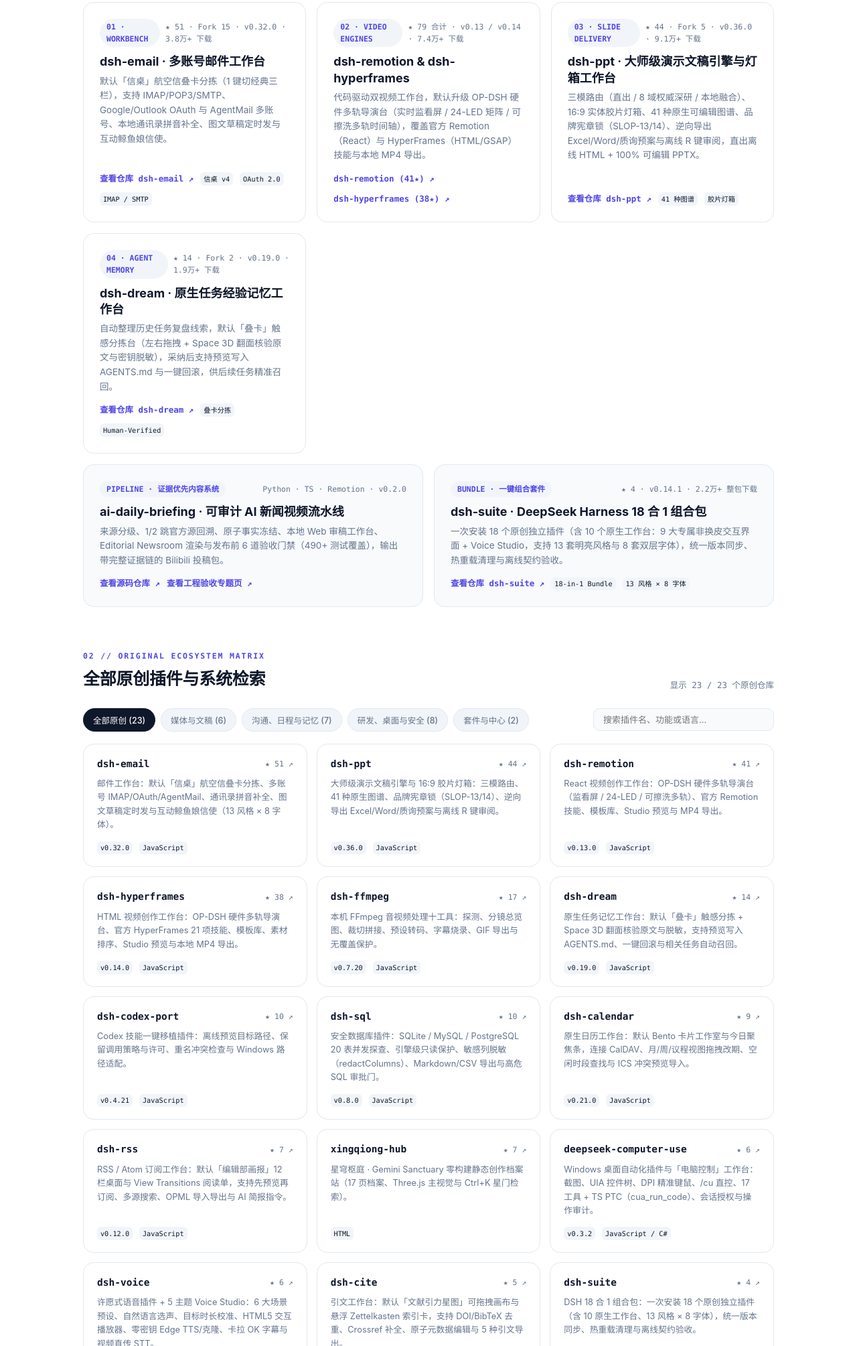
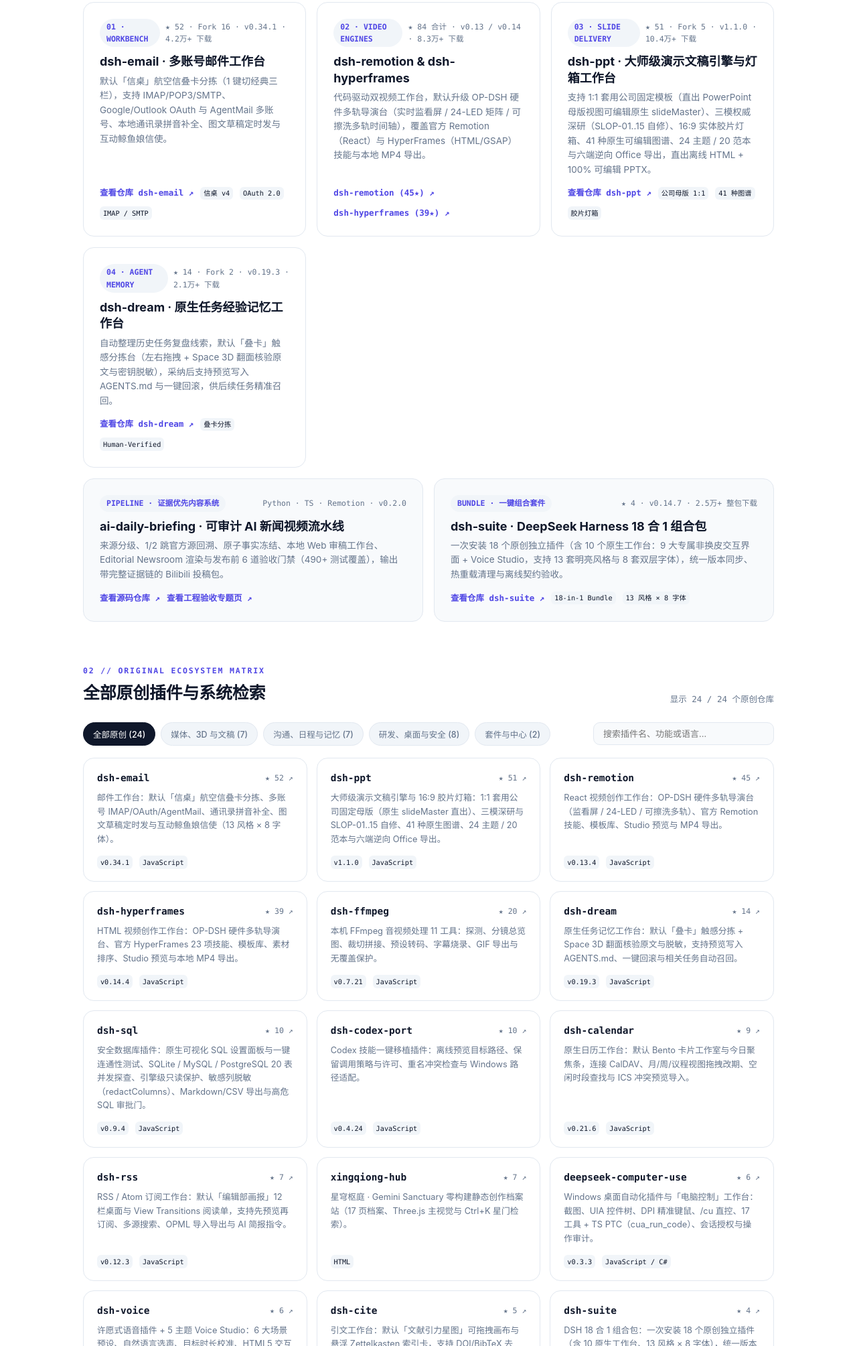
Before and after one commit to STARDUSTLC666/home, a plain HTML site: page index.html in a window 1280 px wide. Shown: the part 791-2800 px from the top of the page at 67% size. Drawn offline with Linux system fonts and the light colour scheme.

Commit message:
fix: correct email to liuzhoucxk@gmail.com and sync 2026-11-27 stats & dsh-blender-studio

```diff
--- a/index.html
+++ b/index.html
@@ -10,7 +10,7 @@
     } catch {}
   </script>
   <title>STARDUST | AI Systems &amp; DeepSeek Harness Ecosystem</title>
-  <meta name="description" content="STARDUST (STARDUSTLC666) 个人品牌主页：把模糊的 AI 需求构筑为可运行、可复核、可交付的工程工具。收录 20+ 原创 DeepSeek Harness (dsh-*) 插件生态（11 原生工作台、13 风格 × 8 字体）与可审计自动化流水线。" />
+  <meta name="description" content="STARDUST (STARDUSTLC666) 个人品牌主页：把模糊的 AI 需求构筑为可运行、可复核、可交付的工程工具。收录 20+ 原创 DeepSeek Harness (dsh-*) 插件生态（12 原生工作台、13 风格 × 8 字体）与可审计自动化流水线。" />
   <meta property="og:type" content="website" />
   <meta property="og:title" content="STARDUST | AI Systems &amp; Harness Builder" />
   <meta property="og:description" content="把模糊的 AI 内容与自动化需求，构筑为可运行、可复核、可交付的工程工具。" />
@@ -478,19 +478,19 @@
         <h1>STARDUST</h1>
         <p class="hero-lead">把模糊的 AI 需求，构筑为可运行、可复核、可交付的系统。</p>
         <p class="hero-sub">
-          独立构建并维护 20+ 原创 DeepSeek Harness（<code>dsh-*</code>）插件生态（含 11 个原生工作台，支持 13 套明亮风格与 8 套中英双层字体）与证据优先的自动化视频流水线，覆盖多账号邮件、大师级演示文稿、代码驱动视频、语音工坊、任务记忆、代码安全与 Windows 桌面自动化。
+          独立构建并维护 20+ 原创 DeepSeek Harness（<code>dsh-*</code>）插件生态（含 12 个原生工作台，支持 13 套明亮风格与 8 套中英双层字体）与证据优先的自动化视频流水线，覆盖多账号邮件、大师级演示文稿、代码驱动视频、Blender 3D、语音工坊、任务记忆、代码安全与 Windows 桌面自动化。
         </p>
 
         <div class="cta-row">
           <a href="#flagship" class="btn-primary">查看核心代表作 ↓</a>
-          <a href="#ecosystem" class="btn-secondary">检索全部 23 个原创仓库</a>
+          <a href="#ecosystem" class="btn-secondary">检索全部 24 个原创仓库</a>
           <a href="https://github.com/STARDUSTLC666" target="_blank" rel="noreferrer" class="btn-secondary">GitHub 主页 ↗</a>
         </div>
 
         <div class="metrics">
-          <div class="metric-pill"><strong>280+</strong> GitHub Stars</div>
-          <div class="metric-pill"><strong>510K+</strong> npm 累计下载</div>
-          <div class="metric-pill"><strong>20+</strong> 原创插件 · 11 原生工作台</div>
+          <div class="metric-pill"><strong>300+</strong> GitHub Stars</div>
+          <div class="metric-pill"><strong>570K+</strong> npm 累计下载</div>
+          <div class="metric-pill"><strong>20+</strong> 原创插件 · 12 原生工作台</div>
           <div class="metric-pill"><strong>01 可运行 · 02 可复核 · 03 可维护</strong></div>
         </div>
 
@@ -528,7 +528,7 @@
             <div>
               <div class="card-meta">
                 <span class="card-badge">01 · WORKBENCH</span>
-                <span>★ 51 · Fork 15 · v0.32.0 · 3.8万+ 下载</span>
+                <span>★ 52 · Fork 16 · v0.34.1 · 4.2万+ 下载</span>
               </div>
               <h3>dsh-email · 多账号邮件工作台</h3>
               <p>默认「信桌」航空信叠卡分拣（1 键切经典三栏），支持 IMAP/POP3/SMTP、Google/Outlook OAuth 与 AgentMail 多账号、本地通讯录拼音补全、图文草稿定时发与互动鲸鱼娘信使。</p>
@@ -545,14 +545,14 @@
             <div>
               <div class="card-meta">
                 <span class="card-badge">02 · VIDEO ENGINES</span>
-                <span>★ 79 合计 · v0.13 / v0.14 · 7.4万+ 下载</span>
+                <span>★ 84 合计 · v0.13 / v0.14 · 8.3万+ 下载</span>
               </div>
               <h3>dsh-remotion &amp; dsh-hyperframes</h3>
               <p>代码驱动双视频工作台，默认升级 OP-DSH 硬件多轨导演台（实时监看屏 / 24-LED 矩阵 / 可擦洗多轨时间轴），覆盖官方 Remotion（React）与 HyperFrames（HTML/GSAP）技能与本地 MP4 导出。</p>
             </div>
             <div class="card-links">
-              <a class="card-link" href="https://github.com/STARDUSTLC666/dsh-remotion" target="_blank" rel="noreferrer">dsh-remotion (41★) ↗</a>
-              <a class="card-link" href="https://github.com/STARDUSTLC666/dsh-hyperframes" target="_blank" rel="noreferrer">dsh-hyperframes (38★) ↗</a>
+              <a class="card-link" href="https://github.com/STARDUSTLC666/dsh-remotion" target="_blank" rel="noreferrer">dsh-remotion (45★) ↗</a>
+              <a class="card-link" href="https://github.com/STARDUSTLC666/dsh-hyperframes" target="_blank" rel="noreferrer">dsh-hyperframes (39★) ↗</a>
             </div>
           </article>
 
@@ -560,13 +560,14 @@
             <div>
               <div class="card-meta">
                 <span class="card-badge">03 · SLIDE DELIVERY</span>
-                <span>★ 44 · Fork 5 · v0.36.0 · 9.1万+ 下载</span>
+                <span>★ 51 · Fork 5 · v1.1.0 · 10.4万+ 下载</span>
               </div>
               <h3>dsh-ppt · 大师级演示文稿引擎与灯箱工作台</h3>
-              <p>三模路由（直出 / 8 域权威深研 / 本地融合）、16:9 实体胶片灯箱、41 种原生可编辑图谱、品牌宪章锁（SLOP-13/14）、逆向导出 Excel/Word/质询预案与离线 R 键审阅，直出离线 HTML + 100% 可编辑 PPTX。</p>
+              <p>支持 1:1 套用公司固定模板（直出 PowerPoint 母版视图可编辑原生 slideMaster）、三模权威深研（SLOP-01..15 自修）、16:9 实体胶片灯箱、41 种原生可编辑图谱、24 主题 / 20 范本与六端逆向 Office 导出，直出离线 HTML + 100% 可编辑 PPTX。</p>
             </div>
             <div class="card-links">
               <a class="card-link" href="https://github.com/STARDUSTLC666/dsh-ppt" target="_blank" rel="noreferrer">查看仓库 dsh-ppt ↗</a>
+              <code>公司母版 1:1</code>
               <code>41 种图谱</code>
               <code>胶片灯箱</code>
             </div>
@@ -576,7 +577,7 @@
             <div>
               <div class="card-meta">
                 <span class="card-badge">04 · AGENT MEMORY</span>
-                <span>★ 14 · Fork 2 · v0.19.0 · 1.9万+ 下载</span>
+                <span>★ 14 · Fork 2 · v0.19.3 · 2.1万+ 下载</span>
               </div>
               <h3>dsh-dream · 原生任务经验记忆工作台</h3>
               <p>自动整理历史任务复盘线索，默认「叠卡」触感分拣台（左右拖拽 + Space 3D 翻面核验原文与密钥脱敏），采纳后支持预览写入 AGENTS.md 与一键回滚，供后续任务精准召回。</p>
@@ -609,7 +610,7 @@
             <div>
               <div class="card-meta">
                 <span class="card-badge">BUNDLE · 一键组合套件</span>
-                <span>★ 4 · v0.14.1 · 2.2万+ 整包下载</span>
+                <span>★ 4 · v0.14.7 · 2.5万+ 整包下载</span>
               </div>
               <h3>dsh-suite · DeepSeek Harness 18 合 1 组合包</h3>
               <p>一次安装 18 个原创独立插件（含 10 个原生工作台：9 大专属非换皮交互界面 + Voice Studio，支持 13 套明亮风格与 8 套双层字体），统一版本同步、热重载清理与离线契约验收。</p>
@@ -630,13 +631,13 @@
             <div class="section-tag">02 // ORIGINAL ECOSYSTEM MATRIX</div>
             <h2 id="eco-title">全部原创插件与系统检索</h2>
           </div>
-          <span id="repo-count" class="section-note">显示 23 / 23 个原创仓库</span>
+          <span id="repo-count" class="section-note">显示 24 / 24 个原创仓库</span>
         </div>
 
         <div class="filter-bar">
           <div class="cat-pills" role="group" aria-label="按分类筛选原创仓库">
-            <button type="button" class="cat-pill" data-cat="all" aria-pressed="true">全部原创 (23)</button>
-            <button type="button" class="cat-pill" data-cat="media" aria-pressed="false">媒体与文稿 (6)</button>
+            <button type="button" class="cat-pill" data-cat="all" aria-pressed="true">全部原创 (24)</button>
+            <button type="button" class="cat-pill" data-cat="media" aria-pressed="false">媒体、3D 与文稿 (7)</button>
             <button type="button" class="cat-pill" data-cat="work" aria-pressed="false">沟通、日程与记忆 (7)</button>
             <button type="button" class="cat-pill" data-cat="dev" aria-pressed="false">研发、桌面与安全 (8)</button>
             <button type="button" class="cat-pill" data-cat="hub" aria-pressed="false">套件与中心 (2)</button>
@@ -688,6 +689,7 @@
           <code>C# / Windows UIA</code>
           <code>React &amp; Remotion</code>
           <code>HyperFrames &amp; GSAP</code>
+          <code>Blender / bpy</code>
           <code>FFmpeg</code>
           <code>Edge TTS / Whisper</code>
           <code>SQLite / MySQL / PostgreSQL</code>
@@ -702,37 +704,38 @@
         <div style="font-family: ui-monospace, SFMono-Regular, Menlo, Consolas, monospace;">
           <a href="https://github.com/STARDUSTLC666" target="_blank" rel="noreferrer">github.com/STARDUSTLC666 ↗</a>
           &nbsp;·&nbsp;
-          <a href="mailto:liuzhousk@gmail.com">liuzhousk@gmail.com</a>
+          <a href="mailto:liuzhoucxk@gmail.com">liuzhoucxk@gmail.com</a>
         </div>
       </footer>
     </div>
   </main>
 
   <script>
-    // 100% Verified Original Repositories of STARDUSTLC666 (isFork === false, synced 2026-11-23)
+    // 100% Verified Original Repositories of STARDUSTLC666 (isFork === false, synced 2026-11-27)
     const REPOS = [
-      { name: "dsh-email", ver: "v0.32.0", stars: 51, lang: "JavaScript", cat: "work", desc: "邮件工作台：默认「信桌」航空信叠卡分拣、多账号 IMAP/OAuth/AgentMail、通讯录拼音补全、图文草稿定时发与互动鲸鱼娘信使（13 风格 × 8 字体）。" },
-      { name: "dsh-ppt", ver: "v0.36.0", stars: 44, lang: "JavaScript", cat: "media", desc: "大师级演示文稿引擎与 16:9 胶片灯箱：三模路由、41 种原生图谱、品牌宪章锁（SLOP-13/14）、逆向导出 Excel/Word/质询预案与离线 R 键审阅。" },
-      { name: "dsh-remotion", ver: "v0.13.0", stars: 41, lang: "JavaScript", cat: "media", desc: "React 视频创作工作台：OP-DSH 硬件多轨导演台（监看屏 / 24-LED / 可擦洗多轨）、官方 Remotion 技能、模板库、Studio 预览与 MP4 导出。" },
-      { name: "dsh-hyperframes", ver: "v0.14.0", stars: 38, lang: "JavaScript", cat: "media", desc: "HTML 视频创作工作台：OP-DSH 硬件多轨导演台、官方 HyperFrames 21 项技能、模板库、素材排序、Studio 预览与本地 MP4 导出。" },
-      { name: "dsh-ffmpeg", ver: "v0.7.20", stars: 17, lang: "JavaScript", cat: "media", desc: "本机 FFmpeg 音视频处理十工具：探测、分镜总览图、裁切拼接、预设转码、字幕烧录、GIF 导出与无覆盖保护。" },
-      { name: "dsh-dream", ver: "v0.19.0", stars: 14, lang: "JavaScript", cat: "work", desc: "原生任务记忆工作台：默认「叠卡」触感分拣 + Space 3D 翻面核验原文与脱敏，支持预览写入 AGENTS.md、一键回滚与相关任务自动召回。" },
-      { name: "dsh-codex-port", ver: "v0.4.21", stars: 10, lang: "JavaScript", cat: "dev", desc: "Codex 技能一键移植插件：离线预览目标路径、保留调用策略与许可、重名冲突检查与 Windows 路径适配。" },
-      { name: "dsh-sql", ver: "v0.8.0", stars: 10, lang: "JavaScript", cat: "dev", desc: "安全数据库插件：SQLite / MySQL / PostgreSQL 20 表并发探查、引擎级只读保护、敏感列脱敏（redactColumns）、Markdown/CSV 导出与高危 SQL 审批门。" },
-      { name: "dsh-calendar", ver: "v0.21.0", stars: 9, lang: "JavaScript", cat: "work", desc: "原生日历工作台：默认 Bento 卡片工作室与今日聚焦条，连接 CalDAV、月/周/议程视图拖拽改期、空闲时段查找与 ICS 冲突预览导入。" },
-      { name: "dsh-rss", ver: "v0.12.0", stars: 7, lang: "JavaScript", cat: "work", desc: "RSS / Atom 订阅工作台：默认「编辑部画报」12 栏桌面与 View Transitions 阅读单，支持先预览再订阅、多源搜索、OPML 导入导出与 AI 简报指令。" },
+      { name: "dsh-email", ver: "v0.34.1", stars: 52, lang: "JavaScript", cat: "work", desc: "邮件工作台：默认「信桌」航空信叠卡分拣、多账号 IMAP/OAuth/AgentMail、通讯录拼音补全、图文草稿定时发与互动鲸鱼娘信使（13 风格 × 8 字体）。" },
+      { name: "dsh-ppt", ver: "v1.1.0", stars: 51, lang: "JavaScript", cat: "media", desc: "大师级演示文稿引擎与 16:9 胶片灯箱：1:1 套用公司固定母版（原生 slideMaster 直出）、三模深研与 SLOP-01..15 自修、41 种原生图谱、24 主题 / 20 范本与六端逆向 Office 导出。" },
+      { name: "dsh-remotion", ver: "v0.13.4", stars: 45, lang: "JavaScript", cat: "media", desc: "React 视频创作工作台：OP-DSH 硬件多轨导演台（监看屏 / 24-LED / 可擦洗多轨）、官方 Remotion 技能、模板库、Studio 预览与 MP4 导出。" },
+      { name: "dsh-hyperframes", ver: "v0.14.4", stars: 39, lang: "JavaScript", cat: "media", desc: "HTML 视频创作工作台：OP-DSH 硬件多轨导演台、官方 HyperFrames 23 项技能、模板库、素材排序、Studio 预览与本地 MP4 导出。" },
+      { name: "dsh-ffmpeg", ver: "v0.7.21", stars: 20, lang: "JavaScript", cat: "media", desc: "本机 FFmpeg 音视频处理 11 工具：探测、分镜总览图、裁切拼接、预设转码、字幕烧录、GIF 导出与无覆盖保护。" },
+      { name: "dsh-dream", ver: "v0.19.3", stars: 14, lang: "JavaScript", cat: "work", desc: "原生任务记忆工作台：默认「叠卡」触感分拣 + Space 3D 翻面核验原文与脱敏，支持预览写入 AGENTS.md、一键回滚与相关任务自动召回。" },
+      { name: "dsh-sql", ver: "v0.9.4", stars: 10, lang: "JavaScript", cat: "dev", desc: "安全数据库插件：原生可视化 SQL 设置面板与一键连通性测试、SQLite / MySQL / PostgreSQL 20 表并发探查、引擎级只读保护、敏感列脱敏（redactColumns）、Markdown/CSV 导出与高危 SQL 审批门。" },
+      { name: "dsh-codex-port", ver: "v0.4.24", stars: 10, lang: "JavaScript", cat: "dev", desc: "Codex 技能一键移植插件：离线预览目标路径、保留调用策略与许可、重名冲突检查与 Windows 路径适配。" },
+      { name: "dsh-calendar", ver: "v0.21.6", stars: 9, lang: "JavaScript", cat: "work", desc: "原生日历工作台：默认 Bento 卡片工作室与今日聚焦条，连接 CalDAV、月/周/议程视图拖拽改期、空闲时段查找与 ICS 冲突预览导入。" },
+      { name: "dsh-rss", ver: "v0.12.3", stars: 7, lang: "JavaScript", cat: "work", desc: "RSS / Atom 订阅工作台：默认「编辑部画报」12 栏桌面与 View Transitions 阅读单，支持先预览再订阅、多源搜索、OPML 导入导出与 AI 简报指令。" },
       { name: "xingqiong-hub", ver: "", stars: 7, lang: "HTML", cat: "hub", desc: "星穹枢庭 · Gemini Sanctuary 零构建静态创作档案站（17 页档案、Three.js 主视觉与 Ctrl+K 星门检索）。" },
-      { name: "deepseek-computer-use", ver: "v0.3.2", stars: 6, lang: "JavaScript / C#", cat: "dev", desc: "Windows 桌面自动化插件与「电脑控制」工作台：截图、UIA 控件树、DPI 精准键鼠、/cu 直控、17 工具 + TS PTC（cua_run_code）、会话授权与操作审计。" },
-      { name: "dsh-voice", ver: "v0.11.0", stars: 6, lang: "JavaScript", cat: "media", desc: "许愿式语音插件 + 5 主题 Voice Studio：6 大场景预设、自然语言选声、目标时长校准、HTML5 交互播放器、零密钥 Edge TTS/克隆、卡拉 OK 字幕与视频直传 STT。" },
-      { name: "dsh-cite", ver: "v0.12.0", stars: 5, lang: "JavaScript", cat: "work", desc: "引文工作台：默认「文献引力星图」可拖拽画布与悬浮 Zettelkasten 索引卡，支持 DOI/BibTeX 去重、Crossref 补全、原子元数据编辑与 5 种引文导出。" },
-      { name: "dsh-suite", ver: "v0.14.1", stars: 4, lang: "JavaScript", cat: "hub", desc: "DSH 18 合 1 组合包：一次安装 18 个原创独立插件（含 10 原生工作台、13 风格 × 8 字体），统一版本同步、热重载清理与离线契约验收。" },
-      { name: "dsh-docker", ver: "v0.5.22", stars: 3, lang: "JavaScript", cat: "dev", desc: "Docker 管理插件七工具：容器与镜像巡检、日志排障、受控容器内 exec 与生命周期操作审批确认。" },
-      { name: "dsh-dingtalk", ver: "v0.4.7", stars: 3, lang: "JavaScript", cat: "work", desc: "钉钉群通知插件：向自定义群机器人发送文本与 Markdown 卡片，支持 HMAC-SHA256 加签、凭证脱敏与无打扰本地自检。" },
-      { name: "dsh-slack", ver: "v0.5.7", stars: 3, lang: "JavaScript", cat: "work", desc: "Slack 双向集成插件：频道通知、线程回复、可选 Socket Mode 双向收件箱、连接诊断与受控退避重连。" },
-      { name: "dsh-code-security", ver: "v0.10.0", stars: 2, lang: "JavaScript", cat: "dev", desc: "代码安全工作台：默认 OP-SEC 精密雷达态势仪（OLED + 24-LED 矩阵 + 代码显微舱），支持 40+ 规则静态扫描、Git 改动审查、依赖审计与 SARIF 导出。" },
-      { name: "dsh-minimal-ptc", ver: "v0.6.22", stars: 2, lang: "JavaScript", cat: "dev", desc: "极简 PTC 会话预设：精简系统提示词、Python/TS run_code 工具编排、Windows Git Bash/PowerShell 适配与宿主安全约束保留。" },
-      { name: "dsh-flakefinder", ver: "v0.5.0", stars: 1, lang: "JavaScript", cat: "dev", desc: "偶发测试诊断插件：支持 Vitest/Jest/pytest/node:test 多轮复跑、早停与并发控制、6 类根因画像、95% 置信度、工作区历史隔离与审批制隔离清单。" },
-      { name: "dsh-review", ver: "v0.5.14", stars: 0, lang: "TypeScript", cat: "dev", desc: "证据驱动代码审阅插件（@stardustlc/dsh-review）：独立上下文缺陷发现、多审阅员复核投票、快/标/深三档门禁与增量修复收敛跟踪。" },
+      { name: "deepseek-computer-use", ver: "v0.3.3", stars: 6, lang: "JavaScript / C#", cat: "dev", desc: "Windows 桌面自动化插件与「电脑控制」工作台：截图、UIA 控件树、DPI 精准键鼠、/cu 直控、17 工具 + TS PTC（cua_run_code）、会话授权与操作审计。" },
+      { name: "dsh-voice", ver: "v0.11.4", stars: 6, lang: "JavaScript", cat: "media", desc: "许愿式语音插件 + 5 主题 Voice Studio：6 大场景预设、自然语言选声、目标时长校准、HTML5 交互播放器、零密钥 Edge TTS/克隆、卡拉 OK 字幕与视频直传 STT。" },
+      { name: "dsh-cite", ver: "v0.13.1", stars: 5, lang: "JavaScript", cat: "work", desc: "引文工作台：默认「文献引力星图」可拖拽画布与悬浮 Zettelkasten 索引卡，支持 DOI/BibTeX 去重、Crossref 补全、原子元数据编辑与 5 种引文导出。" },
+      { name: "dsh-suite", ver: "v0.14.7", stars: 4, lang: "JavaScript", cat: "hub", desc: "DSH 18 合 1 组合包：一次安装 18 个原创独立插件（含 10 原生工作台、13 风格 × 8 字体），统一版本同步、热重载清理与离线契约验收。" },
+      { name: "dsh-docker", ver: "v0.5.24", stars: 4, lang: "JavaScript", cat: "dev", desc: "Docker 管理插件七工具：容器与镜像巡检、日志排障、受控容器内 exec 与生命周期操作审批确认。" },
+      { name: "dsh-dingtalk", ver: "v0.4.9", stars: 3, lang: "JavaScript", cat: "work", desc: "钉钉群通知插件：向自定义群机器人发送文本与 Markdown 卡片，支持 HMAC-SHA256 加签、凭证脱敏与无打扰本地自检。" },
+      { name: "dsh-slack", ver: "v0.6.1", stars: 3, lang: "JavaScript", cat: "work", desc: "Slack 双向集成插件：频道通知、线程回复、可选 Socket Mode 双向收件箱、连接诊断与受控退避重连。" },
+      { name: "dsh-code-security", ver: "v0.10.4", stars: 2, lang: "JavaScript", cat: "dev", desc: "代码安全工作台：默认 OP-SEC 精密雷达态势仪（OLED + 24-LED 矩阵 + 代码显微舱），支持 40+ 规则静态扫描、Git 改动审查、依赖审计与 SARIF 导出。" },
+      { name: "dsh-minimal-ptc", ver: "v0.6.24", stars: 2, lang: "JavaScript", cat: "dev", desc: "极简 PTC 会话预设：精简系统提示词、Python/TS run_code 工具编排、Windows Git Bash/PowerShell 适配与宿主安全约束保留。" },
+      { name: "dsh-flakefinder", ver: "v0.5.2", stars: 1, lang: "JavaScript", cat: "dev", desc: "偶发测试诊断插件：支持 Vitest/Jest/pytest/node:test 多轮复跑、早停与并发控制、6 类根因画像、95% 置信度、工作区历史隔离与审批制隔离清单。" },
+      { name: "dsh-blender-studio", ver: "v0.5.1", stars: 0, lang: "JavaScript", cat: "media", desc: "Blender 3D 生产工作台：OP-DSH 3D 工作室、Cycles GPU 无头渲染与单启多机位摄影包、PBR 透明 GLB 网格视口 v3、原子多段补丁、6 工具 + 9 技能 + 5 套高阶范本与 Live Bridge 直控。" },
+      { name: "dsh-review", ver: "v0.5.16", stars: 0, lang: "TypeScript", cat: "dev", desc: "证据驱动代码审阅插件（@stardustlc/dsh-review）：独立上下文缺陷发现、多审阅员复核投票、快/标/深三档门禁与增量修复收敛跟踪。" },
       { name: "ai-daily-briefing", ver: "v0.2.0", stars: 0, lang: "Python", cat: "media", desc: "证据优先、可审计的 AI 新闻视频流水线：官方源回溯、事实冻结、本地 Web 审稿台、Editorial Newsroom 渲染与 6 道发布门禁。" }
     ];
 
```
